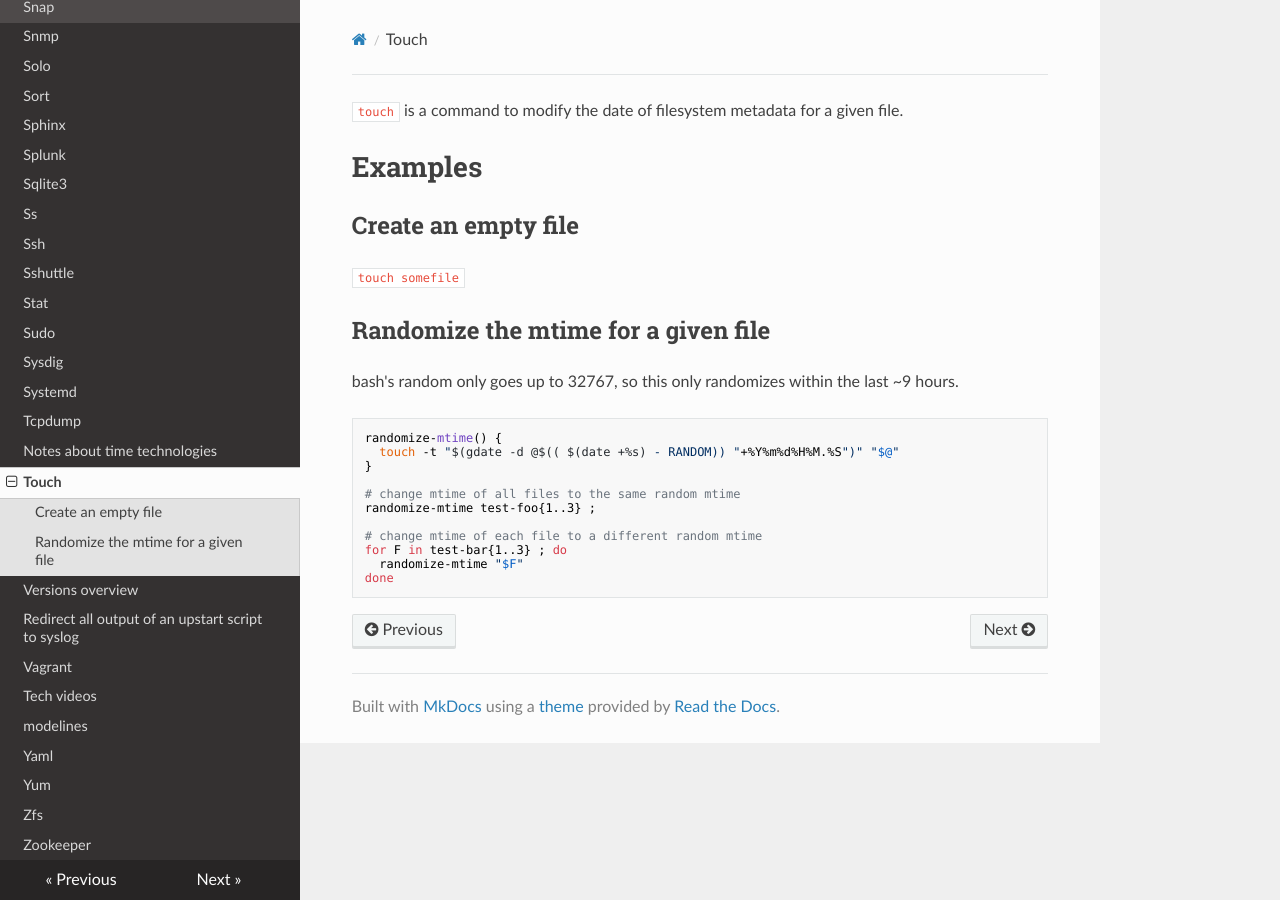
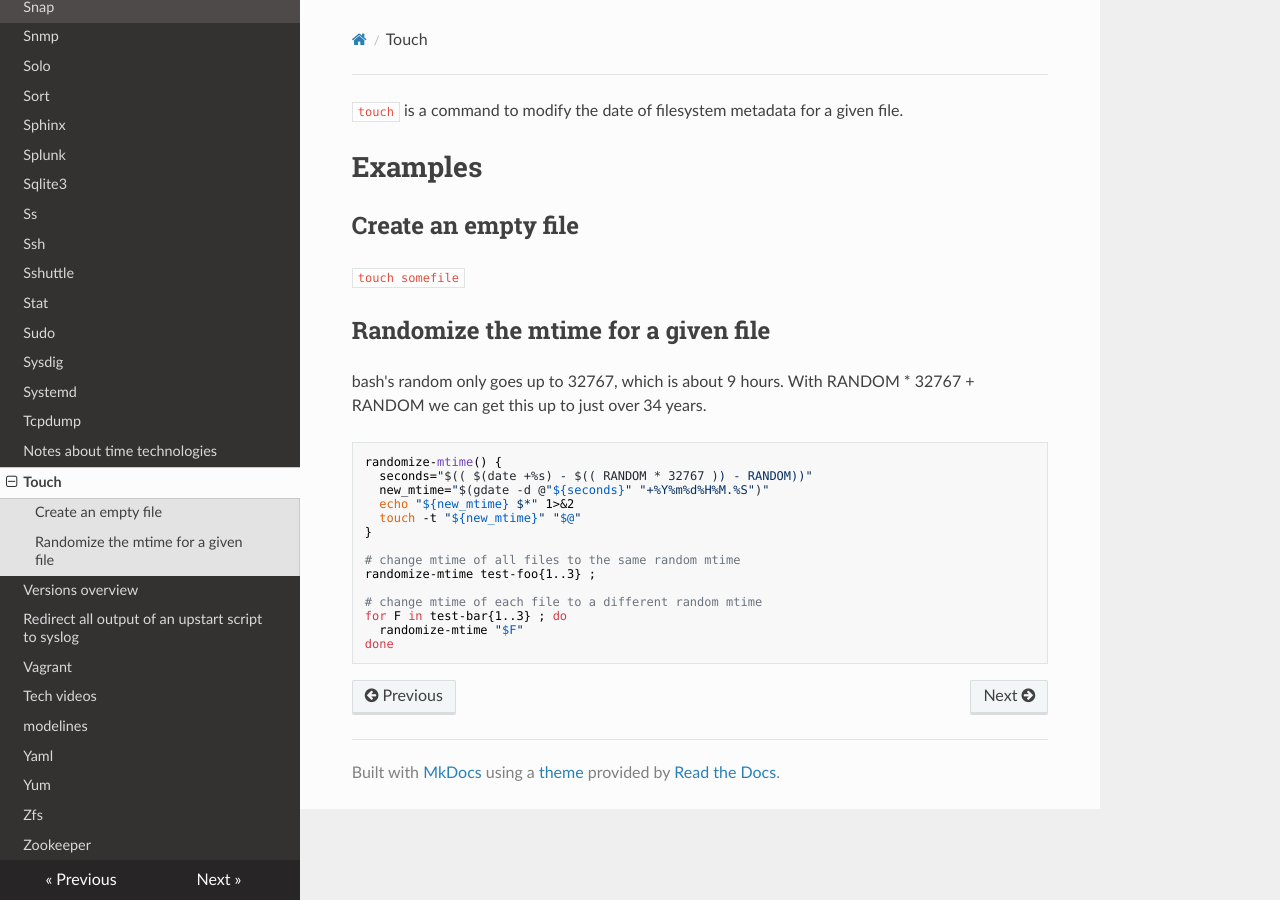
Before and after one commit to lando-cal/tech-notes, an MkDocs documentation site: the page built from docs/touch.md, in a window 1280 px wide. Built offline with MkDocs 1.6.1, drawn with Linux system fonts in a browser that asks for light colours; nearby versions of some CDN libraries.

Commit message:
Increase random window using math

````diff
--- a/docs/touch.md
+++ b/docs/touch.md
@@ -8,11 +8,14 @@
 
 ## Randomize the mtime for a given file
 
-bash's random only goes up to 32767, so this only randomizes within the last ~9 hours.
+bash's random only goes up to 32767, which is about 9 hours. With RANDOM * 32767 + RANDOM we can get this up to just over 34 years.
 
 ```
 randomize-mtime() {
-  touch -t "$(gdate -d @$(( $(date +%s) - RANDOM)) "+%Y%m%d%H%M.%S")" "$@"
+  seconds="$(( $(date +%s) - $(( RANDOM * 32767 )) - RANDOM))"
+  new_mtime="$(gdate -d @"${seconds}" "+%Y%m%d%H%M.%S")"
+  echo "${new_mtime} $*" 1>&2
+  touch -t "${new_mtime}" "$@"
 }
 
 # change mtime of all files to the same random mtime
````
